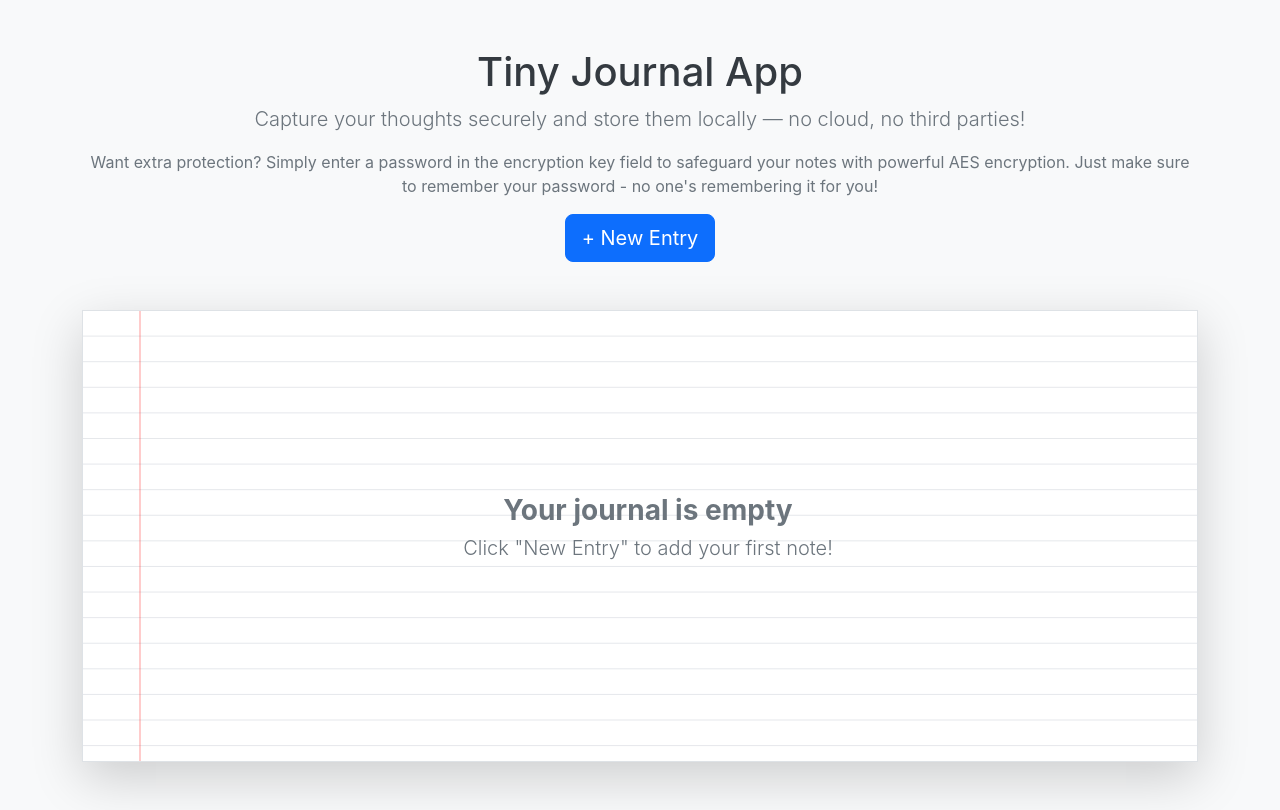
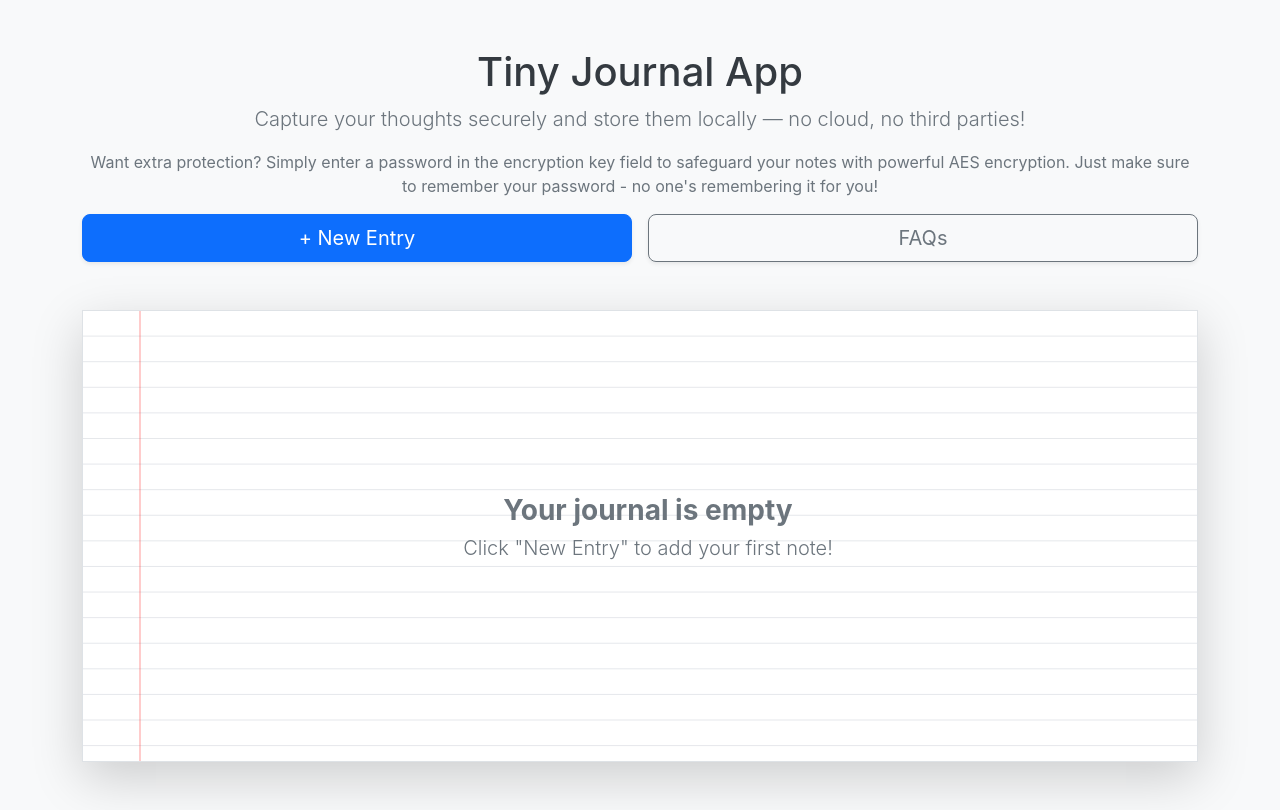
Before and after one commit to Yin4TheWin/tiny-journal-app, a React (Create React App) app: page / in a window 1280 px wide. Built offline with nearby package versions, Linux system fonts and the light colour scheme.

Commit message:
Add FAQ modal

```diff
--- a/src/App.js
+++ b/src/App.js
@@ -13,6 +13,7 @@ function App() {
 
   const [showModal, setShowModal] = React.useState(false);
   const [showDeleteModal, setShowDeleteModal] = React.useState(false);
+  const [showFAQModal, setShowFAQModal] = React.useState(false);
   const [validated, setValidated] = React.useState(false);
   const [currentIndex, setCurrentIndex] = React.useState(0);
   const [decryptionKeys, setDecryptionKeys] = React.useState({});
@@ -63,9 +64,12 @@ function App() {
           <p>
             Want extra protection? Simply enter a password in the encryption key field to safeguard your notes with powerful AES encryption. Just make sure to remember your password - no one's remembering it for you!
           </p>
+
+          <div className="d-flex flex-column flex-sm-row justify-content-center align-items-center gap-3 mt-3">
             <Button
               variant="primary"
               size="lg"
+              className="px-5 shadow-sm w-100 w-sm-auto"
               onClick={() => {
                 setValidated(false);
                 setShowModal(true);
@@ -73,6 +77,15 @@ function App() {
             >
               + New Entry
             </Button>
+            <Button
+              variant="outline-secondary"
+              size="lg"
+              className="px-5 shadow-sm w-100 w-sm-auto"
+              onClick={() => setShowFAQModal(true)}
+            >
+              FAQs
+            </Button>
+          </div>
         </Container>
 
         <Modal show={showModal} onHide={() => setShowModal(false)} centered>
@@ -92,6 +105,7 @@ function App() {
                   Please provide a title.
                 </Form.Control.Feedback>
               </Form.Group>
+
               <Form.Group className="mb-3">
                 <Form.Control
                   value={body}
@@ -105,6 +119,7 @@ function App() {
                   Journal entries cannot be blank.
                 </Form.Control.Feedback>
               </Form.Group>
+
               <Form.Group>
                 <Form.Control
                   value={key}
@@ -132,6 +147,31 @@ function App() {
             <Button variant="secondary" onClick={() => setShowDeleteModal(false)}>Cancel</Button>
             <Button variant="danger" onClick={deleteNote}>Delete</Button>
           </Modal.Footer>
+        </Modal>
+
+        <Modal show={showFAQModal} onHide={() => setShowFAQModal(false)} centered size="lg">
+          <Modal.Header closeButton>
+            <Modal.Title>Frequently Asked Questions</Modal.Title>
+          </Modal.Header>
+          <Modal.Body>
+            <h5>How do I know my data is secure?</h5>
+            <p>
+              Think of the encryption in your journal as a digital "scrambler" that turns your readable text into a chaotic string of random characters.
+              When you enter a password, the app uses a specialized formula called <strong>scrypt</strong> to stretch that password into a complex, 256-bit "secret key."
+              This key is then used by the <strong>AES</strong> algorithm (the same standard used by banks and governments) to lock your note.
+              Because this process happens entirely on your own device and the scrambled result is stored only in your browser's local memory,
+              your thoughts remain private even if someone else looks at your computer's files.
+            </p>
+            <h5>How do I know entries are only stored on device?</h5>
+            <p>You can verify this yourself using your browser's built-in developer tools. Right-click anywhere on the page and select <strong>Inspect</strong>, then navigate to the <strong>Network</strong> tab.
+        As you create, save, or view notes, you will notice that no new "requests" or data transmissions are sent to any external website or server.
+        Everything stays strictly within your browser's <strong>Local Storage</strong>, which you can also view under the <strong>Application</strong> tab.</p>
+
+        <p>That being said, you should avoid using this app on public or shared computers, as your browser data is tied to the device.
+        Additionally, because there is <strong>NO CLOUD BACKUP</strong>, you should not use this for critical data that you cannot afford to lose if your device fails or your browser cache is cleared.</p>
+
+        For complaints, feature requests, or other queries, please reach out to <a href="mailto:chat@franklinyin.com">chat@franklinyin.com</a>.
+          </Modal.Body>
         </Modal>
 
         <Container fluid="lg">
@@ -172,7 +212,11 @@ function App() {
                       <div className="paper-content">
                         <div className="d-flex justify-content-between align-items-start">
                           <h3 className="m-0 fw-bold">{currentNote.title}</h3>
-                         <FontAwesomeIcon icon={faTrash} onClick={() => setShowDeleteModal(true)} className="trash-icon" />
+                          <FontAwesomeIcon
+                            icon={faTrash}
+                            onClick={() => setShowDeleteModal(true)}
+                            className="trash-icon"
+                          />
                         </div>
                         <div className="d-flex align-items-center" style={{ height: '1.6rem' }}>
                           <span className="small text-muted me-3">
```
Lines whose indentation alone changed are shown as unchanged.
